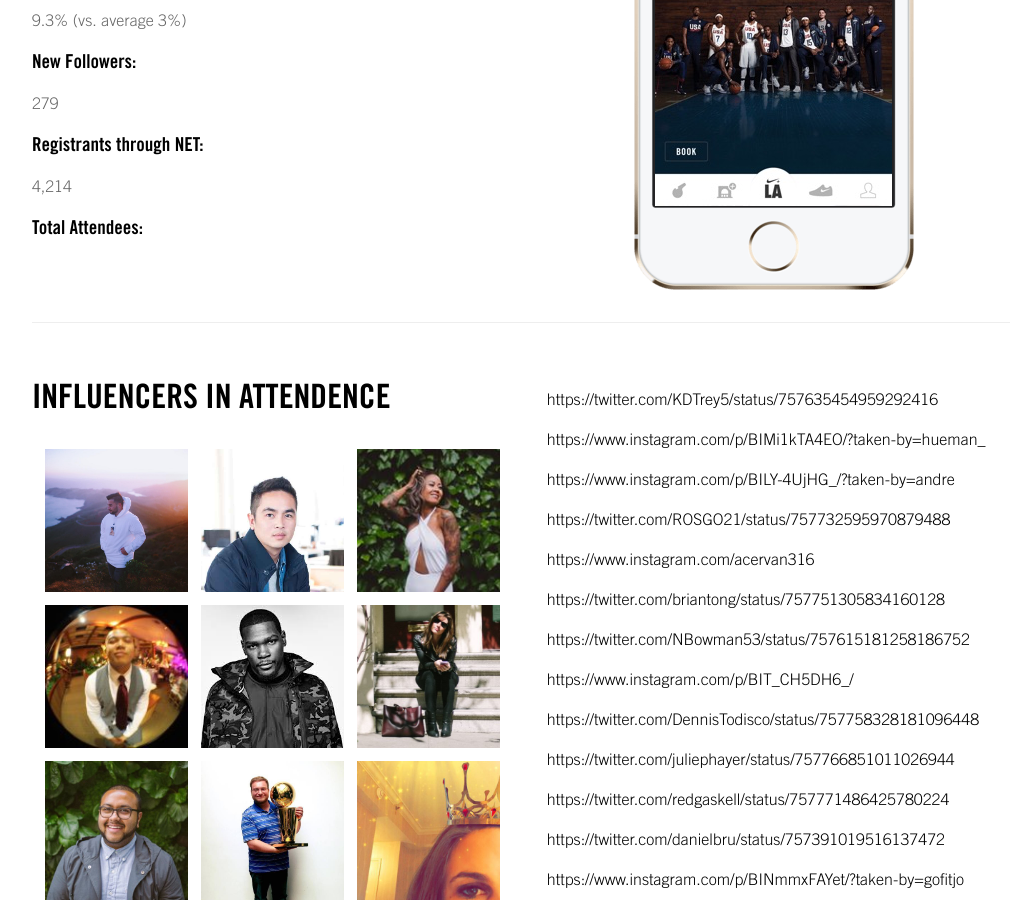
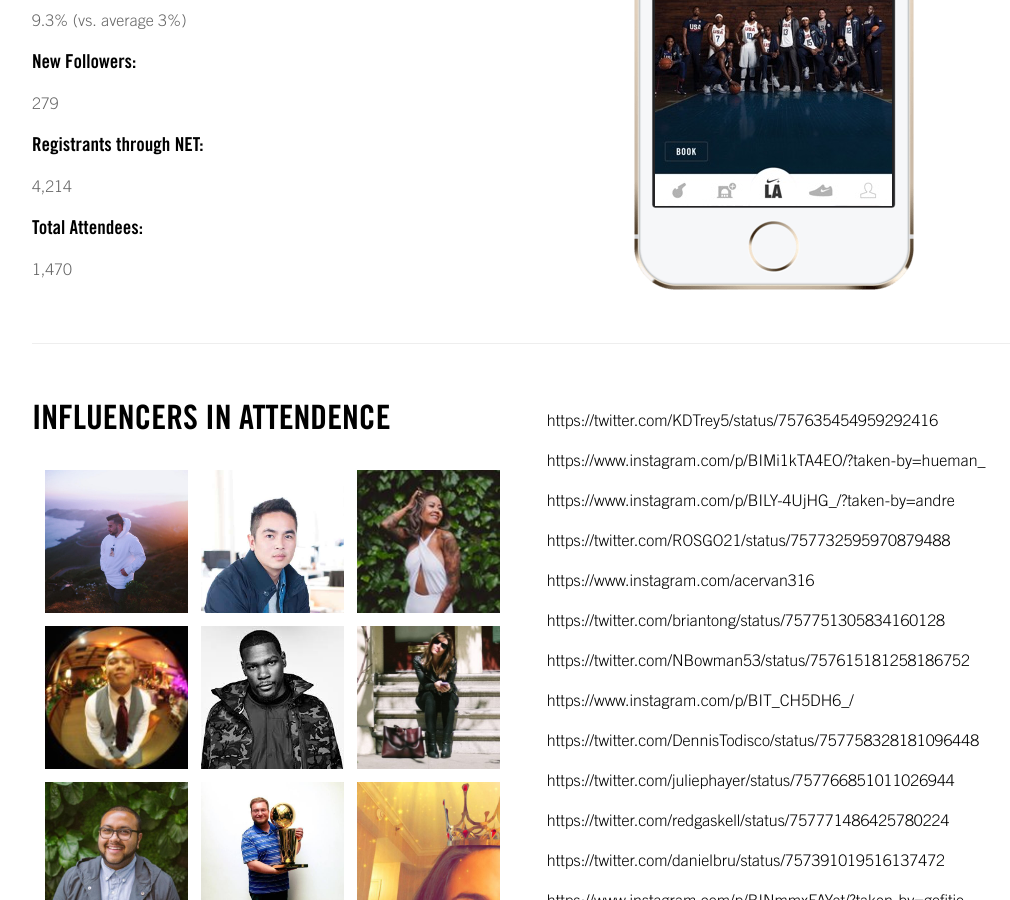
Before and after one commit to PHironaka/bream, a Jekyll site: the page built from _sf/nike-plus-snkrs-presents-golden-air-box.markdown, in a window 1280 px wide and 900 px high, scrolled down 787 px. Shown: the whole window, without its empty margins (105-1115 px from the left). Built offline with Jekyll 4.4.1, drawn with Linux system fonts in a browser that asks for light colours; a script that is not in the unit is left out; comment, search, counter and statistics services are not loaded.

Commit message:
Updated Nike Plus Snkrs Presents Golden Air Box

```diff
--- a/_sf/nike-plus-snkrs-presents-golden-air-box.markdown
+++ b/_sf/nike-plus-snkrs-presents-golden-air-box.markdown
@@ -54,7 +54,7 @@ consumer-twitter-asset:
   <script async src="//platform.twitter.com/widgets.js" charset="utf-8"></script>
 city-page-views: 20,513 (#1 City Page on desktop, 17.5% of all page views for city
   pages in the US vs. weekly 3,000 city page views)
-total-revenue: TBD – coming later this afternoon
+attendees: '1,470'
 net-registrants: '4,214'
 top-tweet-1: 15,753 Impressions, 4,422 Engagements, 28.1% Engagement Rate ( vs. average
   3%)
```
